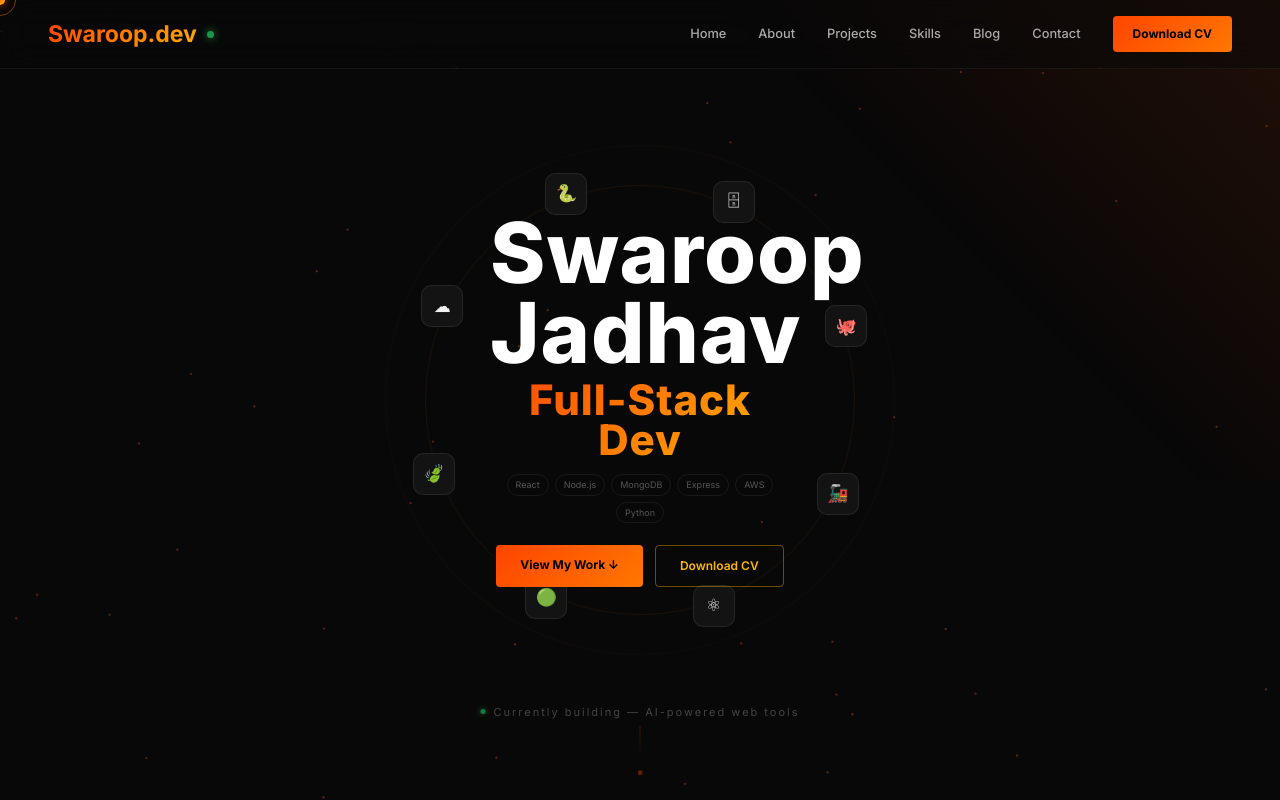
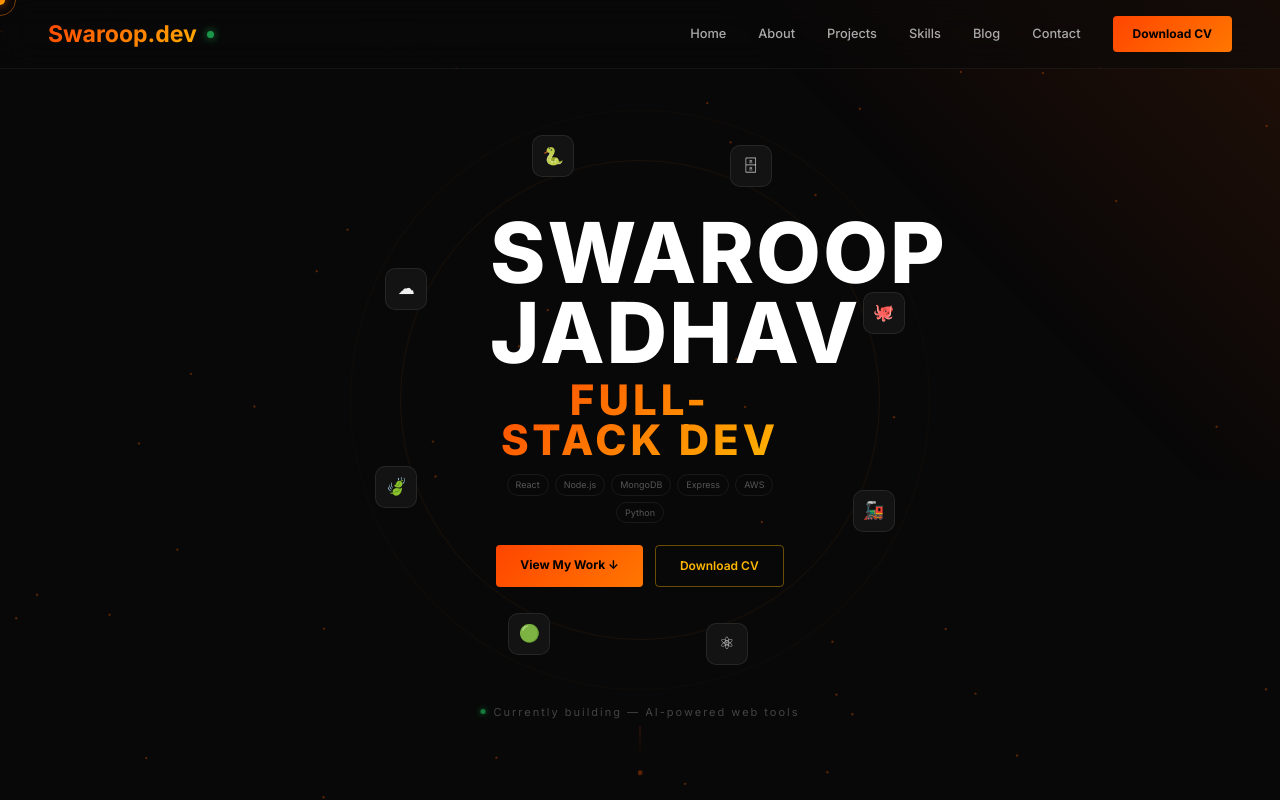
Before and after one commit to Swappy514/swaroop-portfolio, a Next.js app: page / in a window 1280 px wide. Built offline with nearby package versions, Linux system fonts and the light colour scheme.

Commit message:
Update Hero typography to capitalized and centered alignment

```diff
--- a/components/Hero.tsx
+++ b/components/Hero.tsx
@@ -88,7 +88,7 @@ export default function Hero() {
     if (!container) return;
 
     const icons = container.querySelectorAll<HTMLDivElement>(".orbit-icon");
-    const R = 220;
+    const R = 260;
     let angle = 0;
     let animId: number;
 
@@ -148,15 +148,15 @@ export default function Hero() {
       <div
         style={{
           position: "relative",
-          width: "580px",
-          height: "580px",
+          width: "680px",
+          height: "680px",
           display: "flex",
           alignItems: "center",
           justifyContent: "center",
         }}
       >
         {/* Orbit rings */}
-        {[430, 510].map((size, i) => (
+        {[480, 580].map((size, i) => (
           <div
             key={size}
             style={{
@@ -190,8 +190,9 @@ export default function Hero() {
               fontFamily: "var(--font-inter)",
               fontWeight: 800,
               lineHeight: 0.95,
-              letterSpacing: "1px",
+              letterSpacing: "2px",
               marginBottom: "14px",
+              textAlign: "center",
             }}
           >
             <span
@@ -199,6 +200,7 @@ export default function Hero() {
                 display: "block",
                 fontSize: "clamp(48px, 7vw, 84px)",
                 color: "#fff",
+                textTransform: "uppercase",
               }}
             >
               Swaroop
@@ -208,6 +210,7 @@ export default function Hero() {
                 display: "block",
                 fontSize: "clamp(48px, 7vw, 84px)",
                 color: "#fff",
+                textTransform: "uppercase",
               }}
             >
               Jadhav
@@ -221,6 +224,8 @@ export default function Hero() {
                 WebkitTextFillColor: "transparent",
                 backgroundClip: "text",
                 marginTop: "8px",
+                textTransform: "uppercase",
+                letterSpacing: "4px",
               }}
             >
               Full-Stack Dev
@@ -313,6 +318,7 @@ export default function Hero() {
             left: "50%",
             width: 0,
             height: 0,
+            zIndex: 20,
           }}
         >
           {orbitIcons.map((item) => (
```
